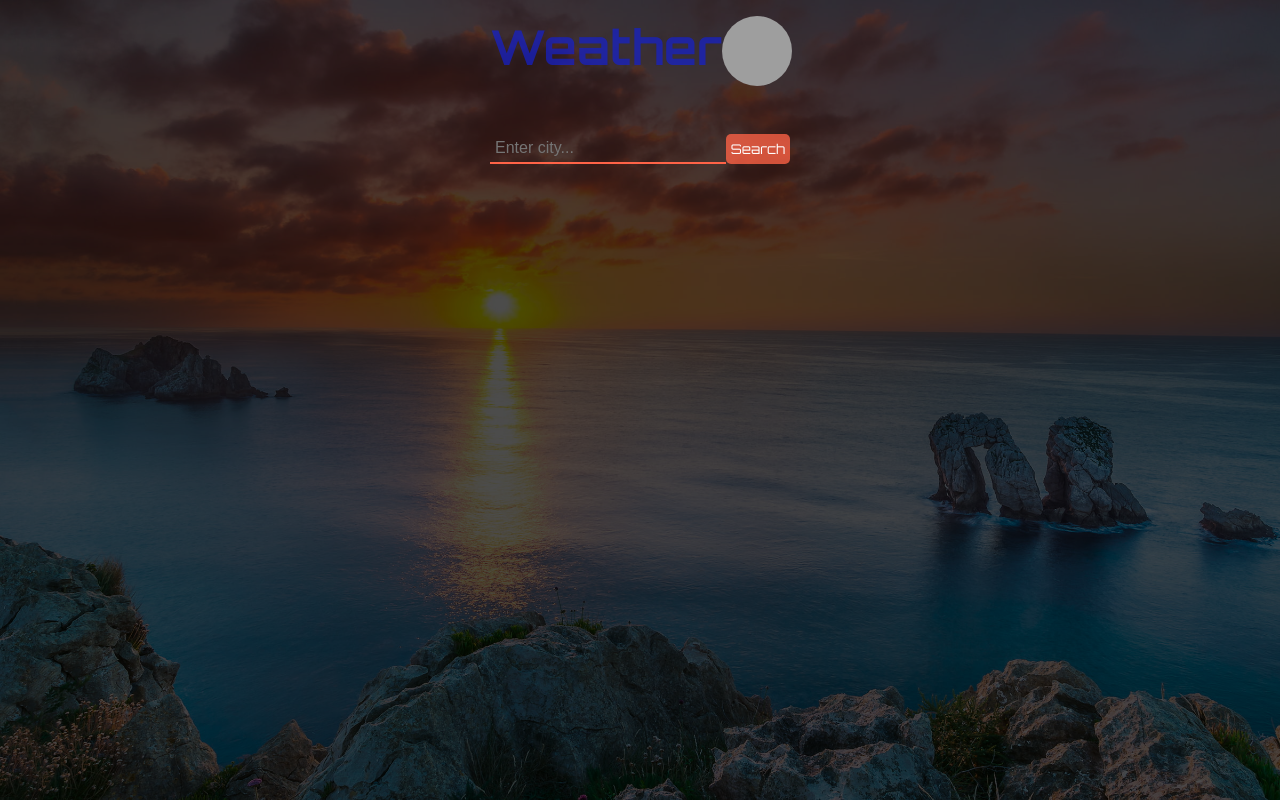
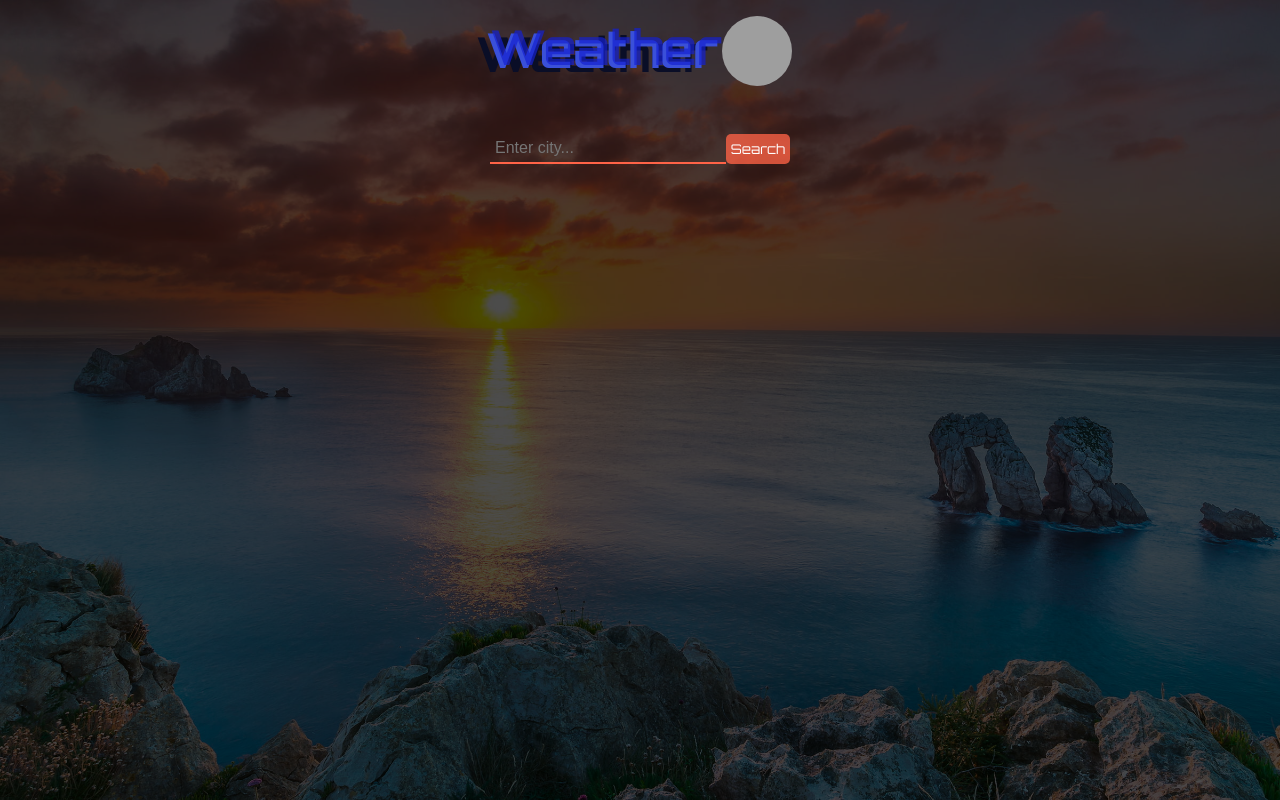
Before and after one commit to sinanakyol/React-Weather-App, a React (Create React App) app: page / in a window 1280 px wide. Built offline with nearby package versions, Linux system fonts and the light colour scheme; grey boxes are pictures that could not be loaded.

Commit message:
title changed

```diff
--- a/src/App.css
+++ b/src/App.css
@@ -30,6 +30,7 @@
   color: rgba(20, 32, 208, 0.692);
   font-family: "Orbitron", sans-serif;
   font-weight: bold;
+  text-shadow: -4px 3px 0 #3a50d9, -14px 7px 0 #0a0e27;
 }
 
 .main_title {
```
